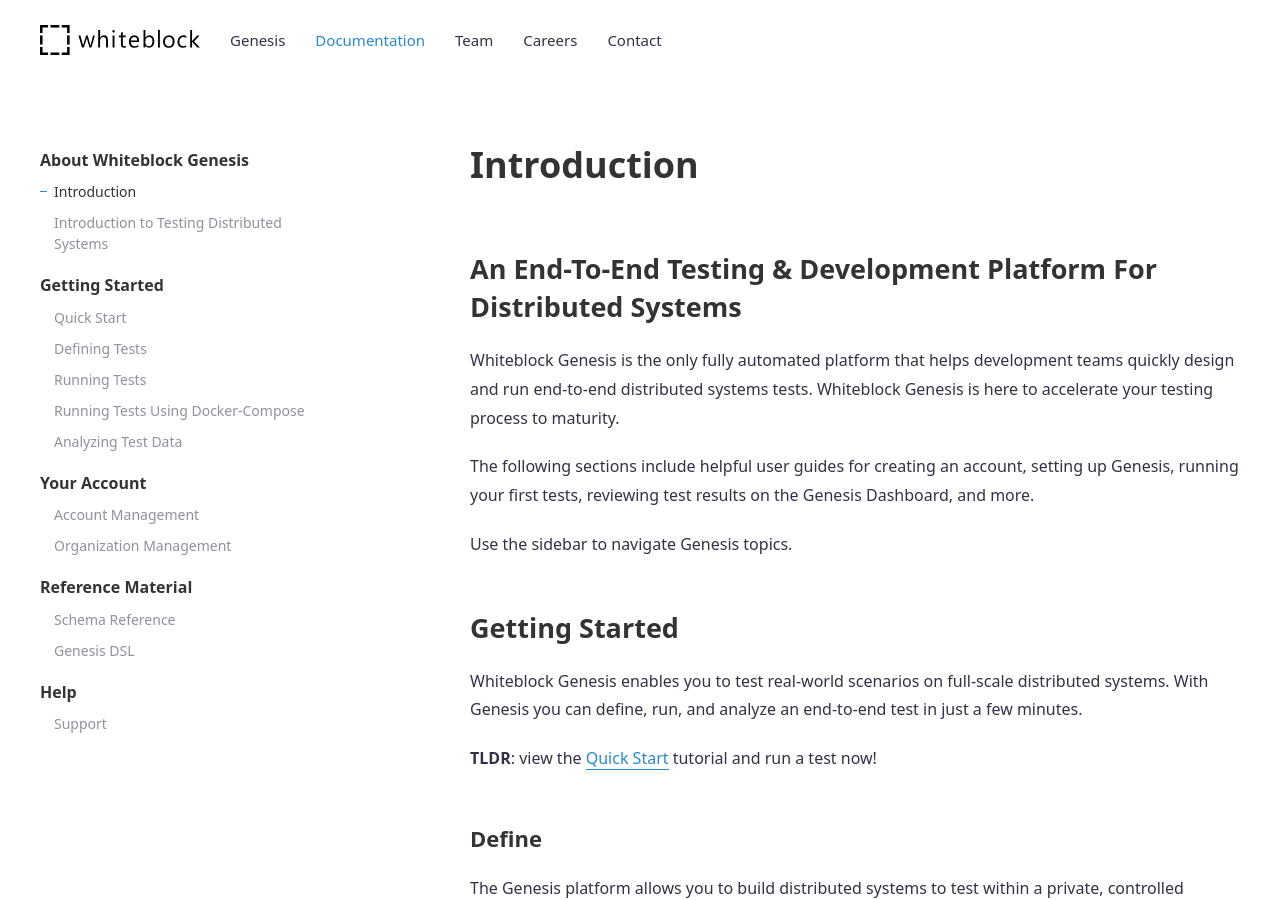
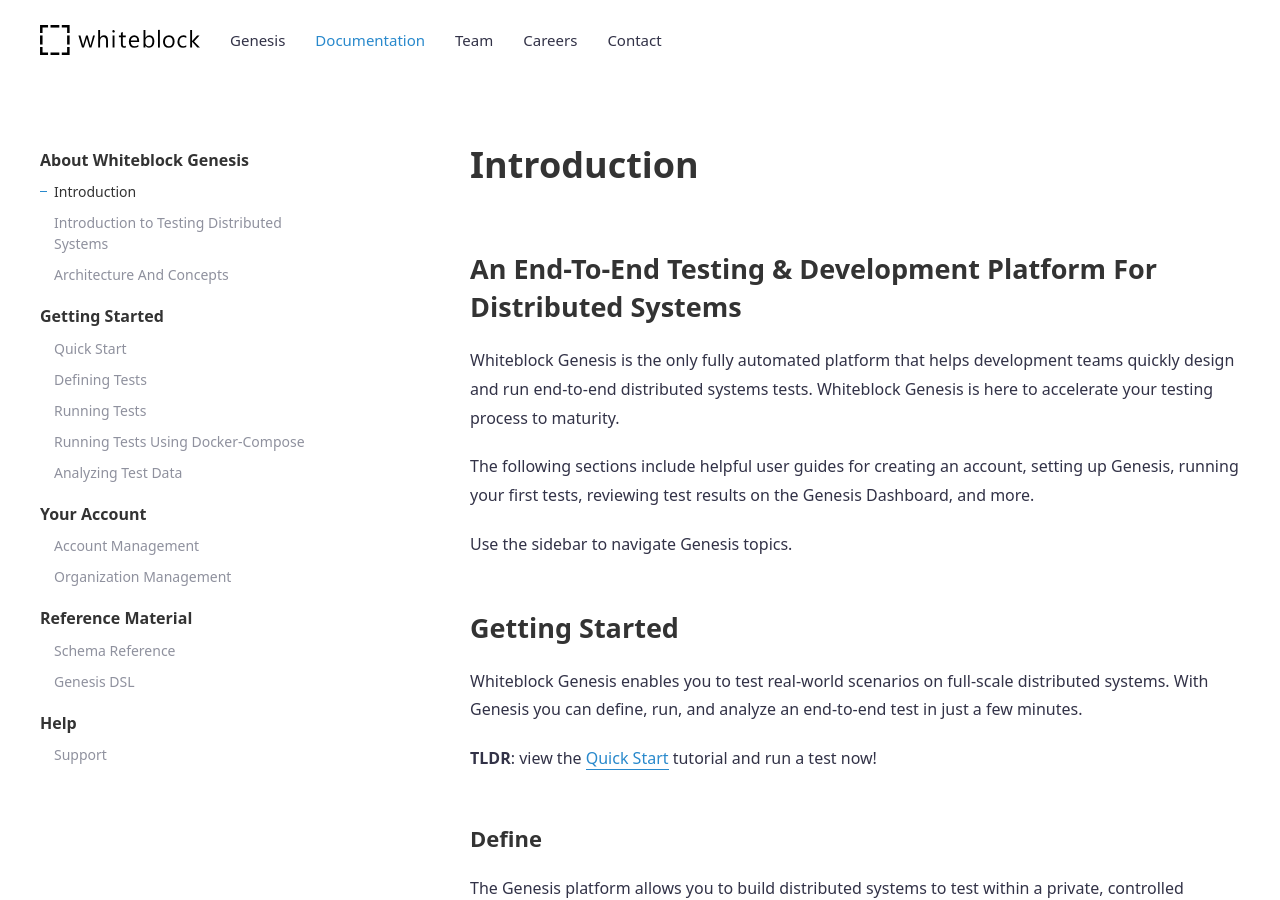
Before and after one commit to whiteblock/genesis-docs, a Jekyll site: the page built from _docs/intro.md, in a window 1280 px wide and 900 px high. Built offline with Jekyll 4.4.1, drawn with Linux system fonts in a browser that asks for light colours.

Commit message:
add arch to navigation docs

```diff
--- a/_data/navigation_docs.yml
+++ b/_data/navigation_docs.yml
@@ -4,6 +4,8 @@
     title: Introduction
   - url: /introduction_to_testing.html
     title: Introduction to Testing Distributed Systems
+  - url: /architecture.html
+    title: Architecture And Concepts
 - title: Getting Started
   docs:
   - url: /quick_start.html
```
